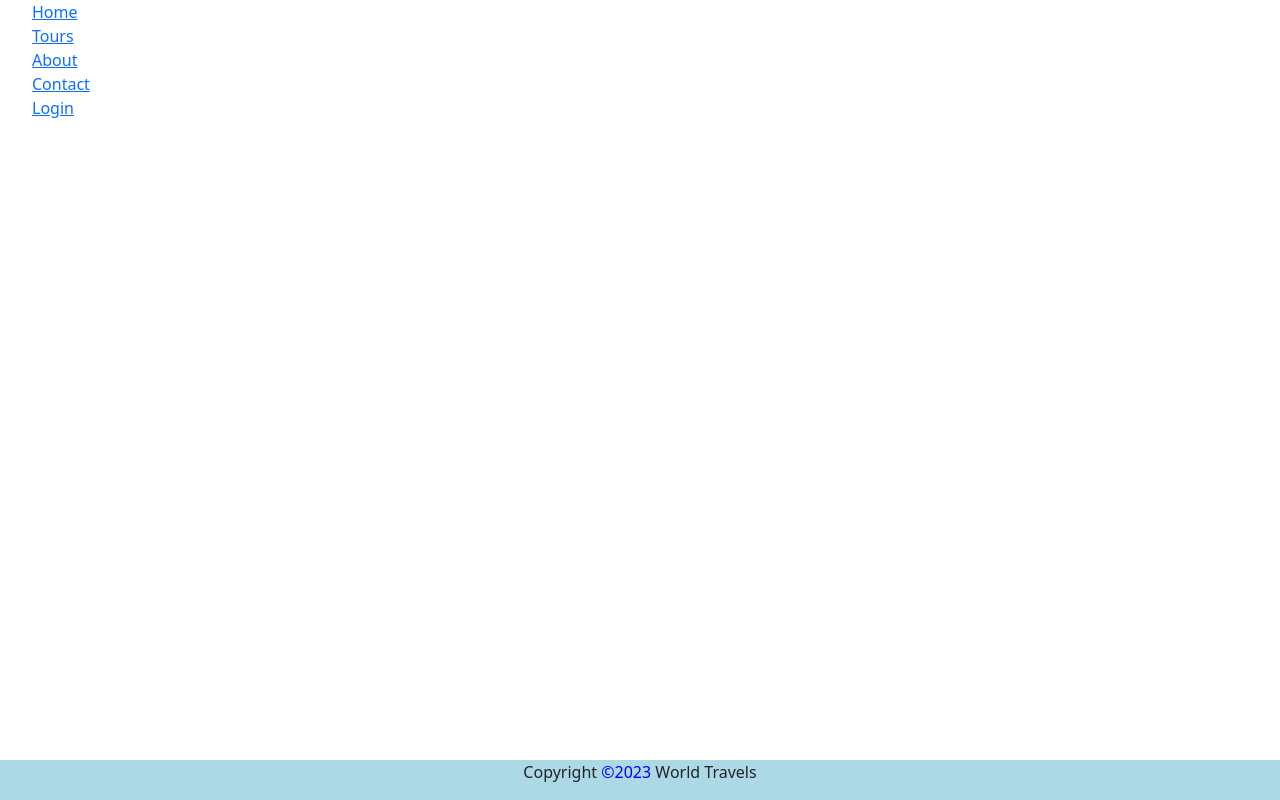
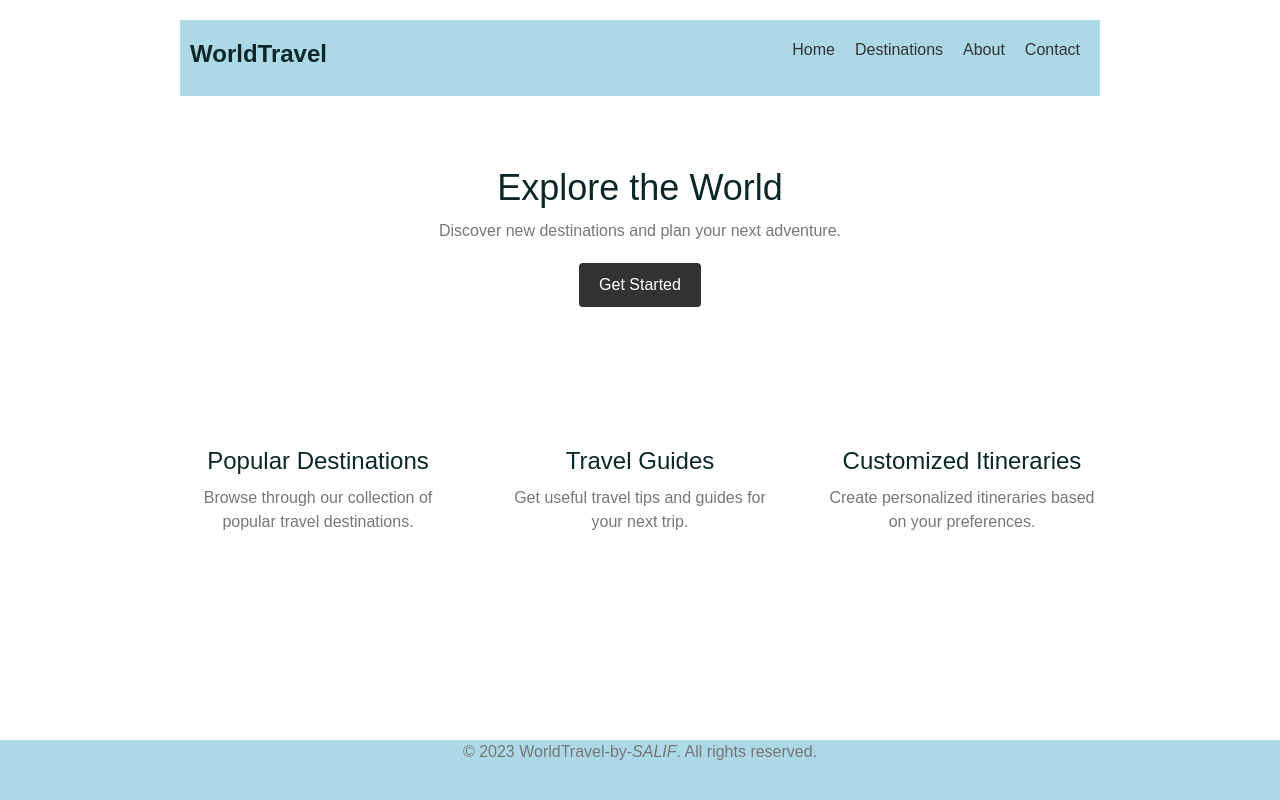
Before and after one commit to njiddasalifu/WorldTravels, a React (Create React App) app in the folder frontend/: page / in a window 1280 px wide. Built offline with nearby package versions, Linux system fonts and the light colour scheme; a web font is replaced by a local one.

Commit message:
homepage layout

```diff
--- a/frontend/src/App.js
+++ b/frontend/src/App.js
@@ -1,12 +1,14 @@
 import "./App.css";
 import Header from "./components/Header/Header";
 import Footer from "./components/Footer/Footer";
+import Homepage from "./components/Homepage/homepage";
 
 function App() {
   return (
     <>
-    <Header />
+    {/* <Header /> */}
     <Footer />
+    <Homepage />
 
     </>
   )
--- /dev/null
+++ b/frontend/src/components/Homepage/homepage.css
@@ -0,0 +1,89 @@
+/* Reset default styles */
+body, h1, h2, h3, p, ul, li, a {
+    margin: 0;
+    padding: 0;
+    font-family: Arial, sans-serif;
+  }
+
+  /* Homepage layout */
+  .homepage {
+    max-width: 960px;
+    margin: 0 auto;
+    padding: 20px;
+  }
+
+  .header {
+    display: flex;
+    justify-content: space-between;
+    align-items: center;
+    margin-bottom: 20px;
+  }
+
+  .logo {
+    font-size: 24px;
+    font-weight: bold;
+  }
+
+  .nav-links li {
+    display: inline-block;
+    margin-right: 10px;
+  }
+
+  .nav-links a {
+    text-decoration: none;
+    color: #333;
+  }
+
+  .hero {
+    text-align: center;
+    margin-bottom: 40px;
+  }
+
+  .hero-title {
+    font-size: 36px;
+    margin-bottom: 10px;
+  }
+
+  .hero-subtitle {
+    color: #777;
+    margin-bottom: 20px;
+  }
+
+  .hero-btn {
+    display: inline-block;
+    padding: 10px 20px;
+    background-color: #333;
+    color: #fff;
+    text-decoration: none;
+    border-radius: 4px;
+  }
+
+  .features {
+    display: flex;
+    justify-content: space-between;
+    margin-bottom: 40px;
+  }
+
+  .feature {
+    flex-basis: 30%;
+    text-align: center;
+  }
+
+  .feature-title {
+    font-size: 24px;
+    margin-bottom: 10px;
+  }
+
+  .feature-description {
+    color: #777;
+  }
+
+  .footer {
+    text-align: center;
+    color: #777;
+    margin-top: 40px;
+    position: fixed;
+    left: 0;
+    right: 0;
+    bottom: 20px;
+  }
--- /dev/null
+++ b/frontend/src/components/Homepage/homepage.js
@@ -0,0 +1,46 @@
+import React from 'react';
+import './homepage.css';
+
+function Homepage() {
+  return (
+    <div className="homepage">
+      <header className="header">
+        <h1 className="logo">WorldTravel</h1>
+        <nav className="navbar">
+          <ul className="nav-links">
+            <li><a href="/">Home</a></li>
+            <li><a href="/destinations">Destinations</a></li>
+            <li><a href="/about">About</a></li>
+            <li><a href="/contact">Contact</a></li>
+          </ul>
+        </nav>
+      </header>
+      <section className="hero">
+        <div className="hero-content">
+          <h2 className="hero-title">Explore the World</h2>
+          <p className="hero-subtitle">Discover new destinations and plan your next adventure.</p>
+          <a href="/destinations" className="hero-btn">Get Started</a>
+        </div>
+      </section>
+      <section className="features">
+        <div className="feature">
+          <h3 className="feature-title">Popular Destinations</h3>
+          <p className="feature-description">Browse through our collection of popular travel destinations.</p>
+        </div>
+        <div className="feature">
+          <h3 className="feature-title">Travel Guides</h3>
+          <p className="feature-description">Get useful travel tips and guides for your next trip.</p>
+        </div>
+        <div className="feature">
+          <h3 className="feature-title">Customized Itineraries</h3>
+          <p className="feature-description">Create personalized itineraries based on your preferences.</p>
+        </div>
+      </section>
+      <footer className="footer">
+        <p>&copy; {new Date().getFullYear()} WorldTravel-by-<i>SALIF</i>. All rights reserved.</p>
+      </footer>
+    </div>
+  );
+}
+
+export default Homepage;
```
